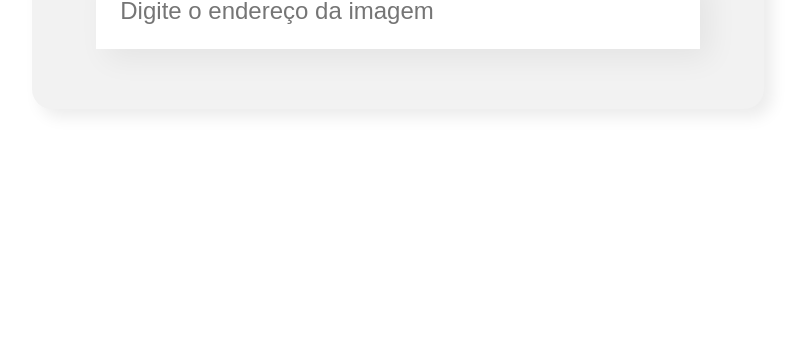
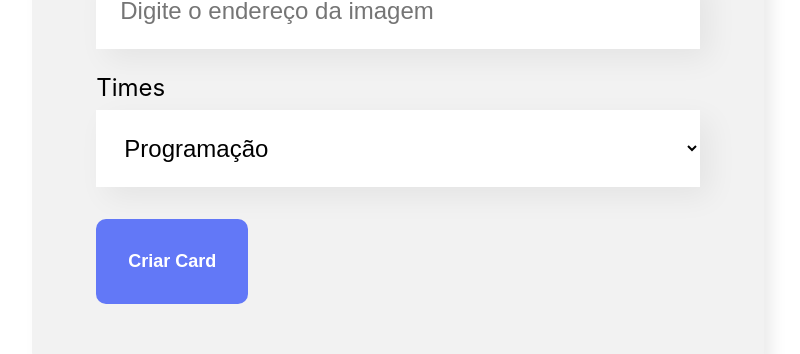
Before and after one commit to fmacedosantos/mysquad-frontend, a React (Create React App) app: page / in a window 1280 px wide. Shown: the part 527-881 px from the top of the page, without its empty margins (242-1042 px from the left). Before the commit the page ends 800 px from the top, so only its background shows below. Built offline with nearby package versions, Linux system fonts and the light colour scheme.

Commit message:
Atualizando o formulário com os novos componentes

```diff
--- a/src/componentes/Formulario/index.js
+++ b/src/componentes/Formulario/index.js
@@ -1,14 +1,36 @@
 import './Formulario.css';
 import CampoTexto from '../CampoTexto';
+import ListaSuspensa from '../ListaSuspensa';
+import Botao from '../Botao';
 
 const Formulario = () => {
+
+    const times = [
+        'Programação',
+        "Front-End",
+        "Data Science",
+        "Devops",
+        "UX e Design",
+        "Mobile",
+        "Inovação e Gestão"
+    ]
+
+    const aoSalvar = (evento) => {
+        evento.preventDefault() // não permite o comportamento padrão do navegador
+        console.log('Form')
+    }
+
     return (
         <section className='formulario'>
-            <form>
+            <form onSubmit={aoSalvar}>
                 <h2>Preencha os dados para criar o card do colaborador</h2>
-                <CampoTexto label="Nome" placeholder="Digite seu nome"/>
-                <CampoTexto label="Cargo" placeholder="Digite seu cargo"/>
+                <CampoTexto obrigatorio={true} label="Nome" placeholder="Digite seu nome"/>
+                <CampoTexto obrigatorio={true} label="Cargo" placeholder="Digite seu cargo"/>
                 <CampoTexto label="Imagem" placeholder="Digite o endereço da imagem"/>
+                <ListaSuspensa obrigatorio={true} label="Times" itens={times}/>
+                <Botao>
+                    Criar Card
+                </Botao>
             </form>
         </section>
     )
```
